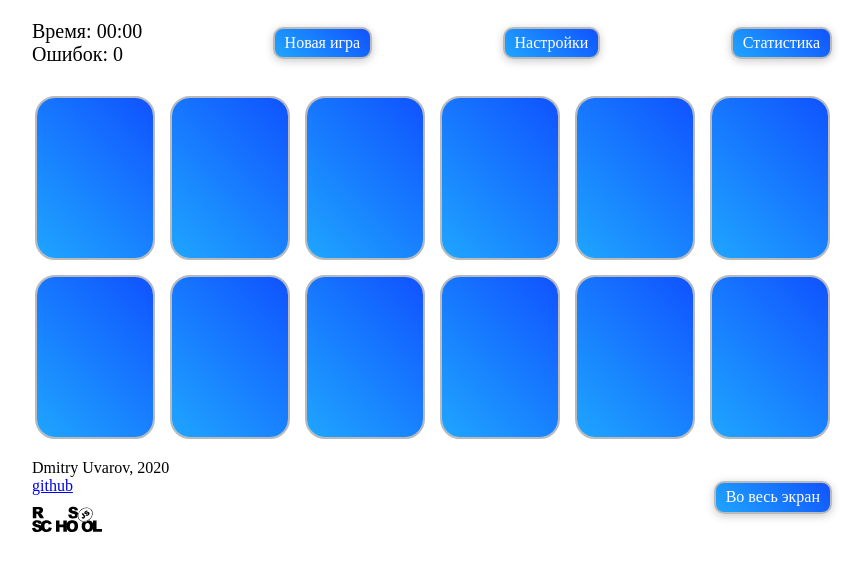
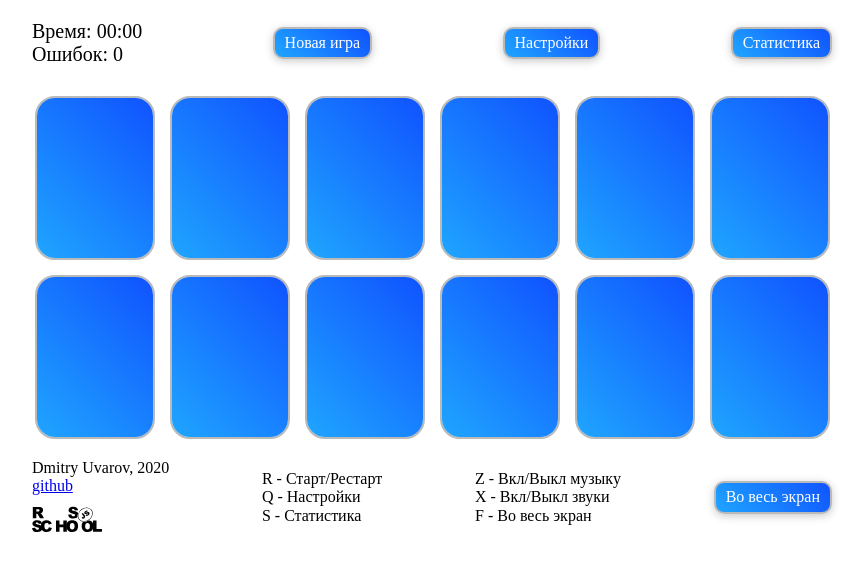
Before and after one commit to wayjewish/react-game, a React app: page / in a window 1280 px wide. Shown: the top 570 px of the page, without its empty margins (208-1074 px from the left). Built offline with nearby package versions, Linux system fonts and the light colour scheme.

Commit message:
fix hotkeys

```diff
--- a/src/componets/Footer/Footer.js
+++ b/src/componets/Footer/Footer.js
@@ -10,6 +10,17 @@ function Footer({ isFullscreen, fsToggle }) {
         <a href="https://rs.school/js/" rel="noreferrer" target="_blank"><img src={RSLogo} alt="RSSchool" /></a>
       </div>
 
+      <div className="footer__item hot-key">
+        <div className="hot-key__item">R - Старт/Рестарт</div>
+        <div className="hot-key__item">Q - Настройки</div>
+        <div className="hot-key__item">S - Статистика</div>
+      </div>
+      <div className="footer__item hot-key">
+        <div className="hot-key__item">Z - Вкл/Выкл музыку</div>
+        <div className="hot-key__item">X - Вкл/Выкл звуки</div>
+        <div className="hot-key__item">F - Во весь экран</div>
+      </div>
+
       <div className="footer__item">
         <button className="button" type="button" onClick={fsToggle}>{isFullscreen ? 'Выйти изполноэкранного режима' : 'Во весь экран'}</button>
       </div>
--- a/src/index.scss
+++ b/src/index.scss
@@ -46,7 +46,7 @@
 .panel {
     display: flex;
     flex-direction: column;
-    align-items: center;
+    align-items: flex-start;
     justify-content: space-between;
 
     margin-bottom: 30px;
@@ -55,6 +55,7 @@
 
     @media (min-width:768px) {
         flex-direction: row;
+        align-items: center;
     }
 
     &__params{
@@ -324,13 +325,25 @@
 
 .footer {
     display: flex;
-    align-items: center;
+    flex-direction: column;
+    align-items: flex-start;
     justify-content: space-between;
     margin-top: 20px;
+
+    @media (min-width:768px) {
+        flex-direction: row;
+        align-items: center;
+    }
 
     &__item {
         display: flex;
         flex-direction: column;
+
+        margin-top: 10px;
+
+        @media (min-width:768px) {
+            margin-top: 0;
+        }
     }
 
     img {
@@ -340,5 +353,5 @@
 }
 
 .hot-key {
-    margin-top: 30px;
+
 }
```
